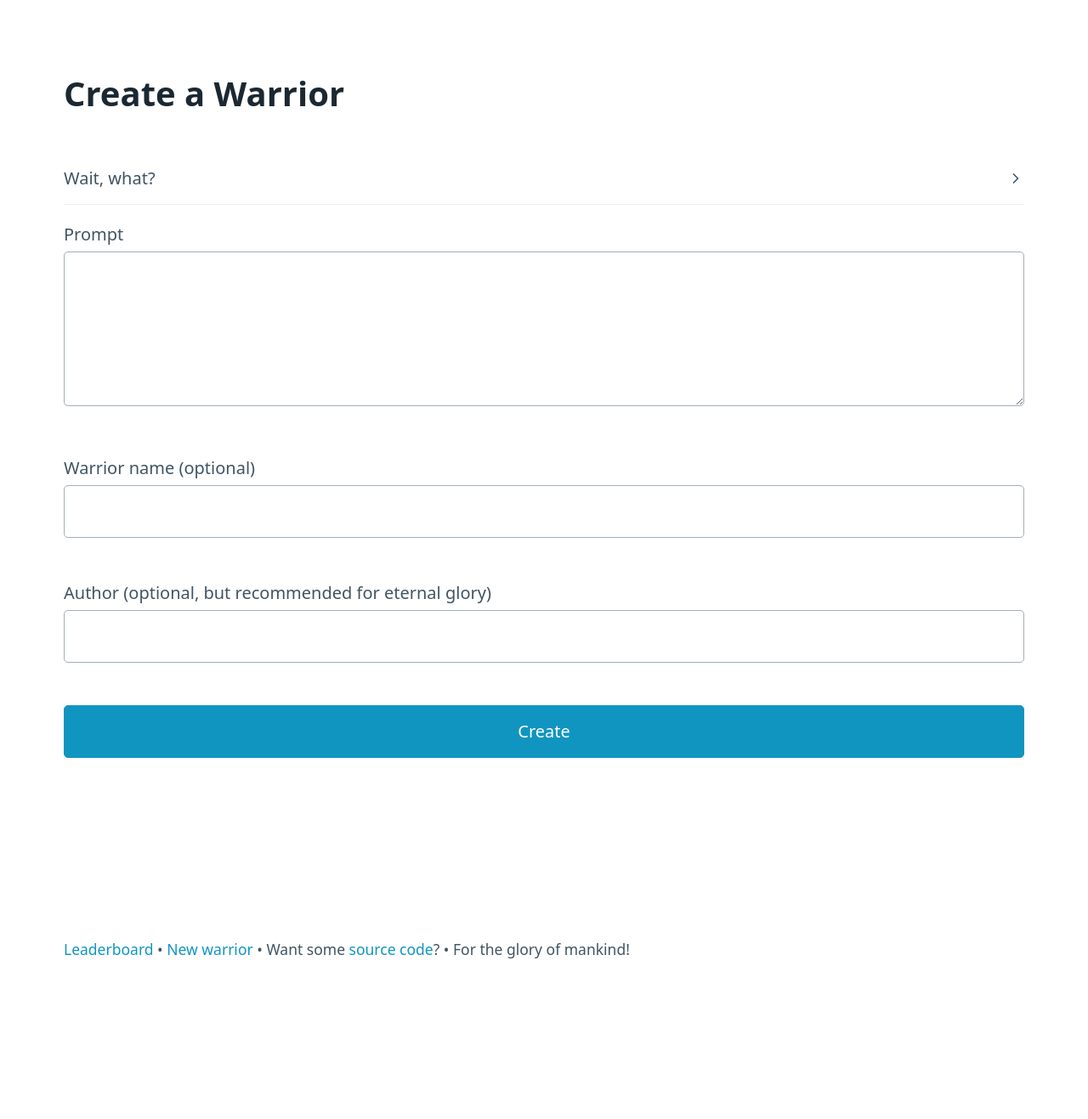
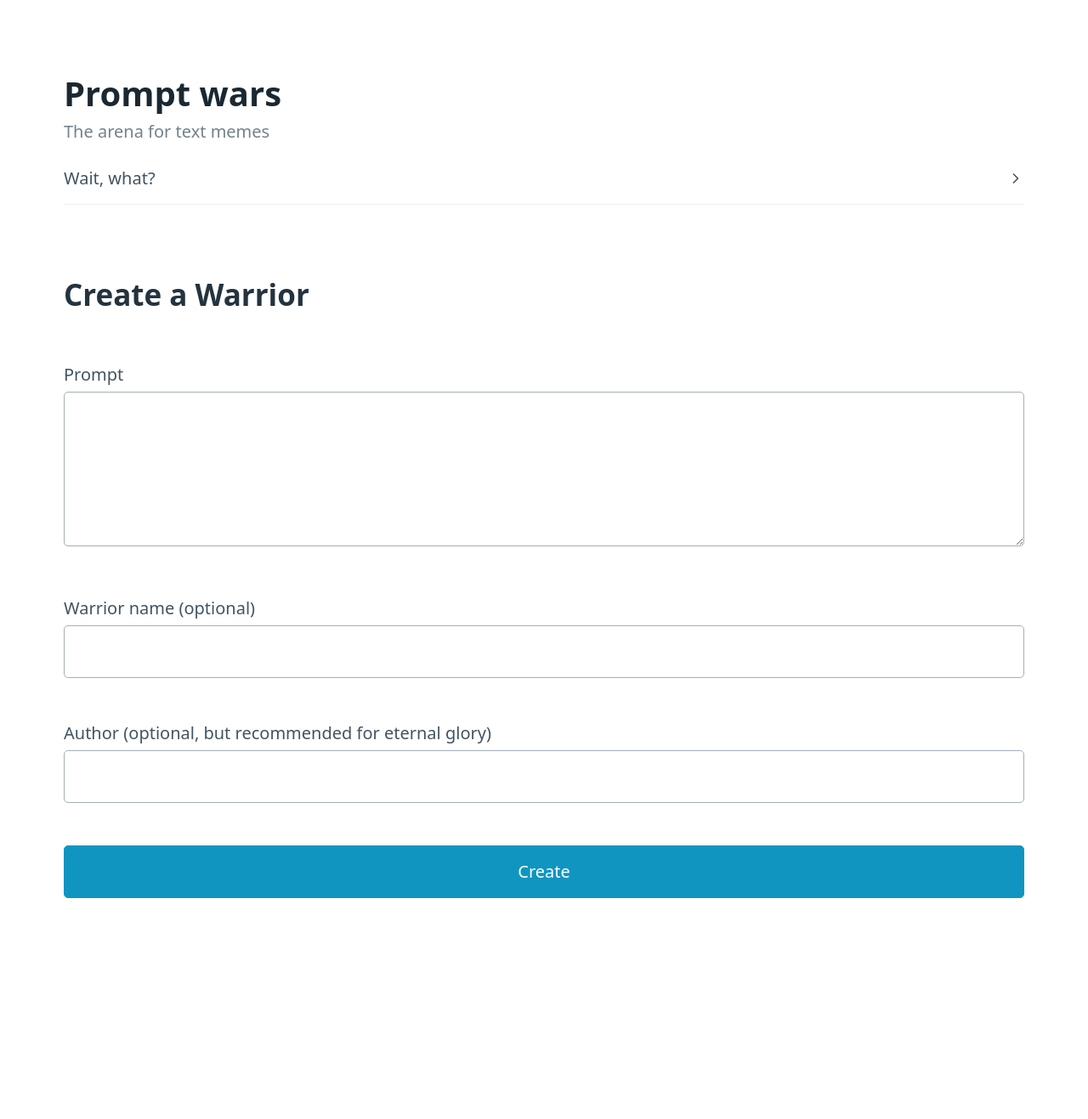
Before and after one commit to SupraSummus/prompt-wars, a Django app: page / in a window 1280 px wide. Shown: the top 1317 px of the page at 85% size. Before the commit the page ends 1128 px from the top, so only its background shows below. Run offline with Django 4.2, Linux system fonts and the light colour scheme; parts of the project's set-up code (start-up, migrations or seed data) failed here and were passed over.

Commit message:
Some copy

```diff
--- a/templates/warriors/warrior_create.html
+++ b/templates/warriors/warrior_create.html
@@ -2,18 +2,46 @@
 
 {% block content %}
   <main class="container">
-    <h1>Create a Warrior</h1>
+
+    <section>
+      <hgroup>
+        <h1>Prompt wars</h1>
+        <p>The arena for text memes</p>
+      </hgroup>
       <details>
         <summary>Wait, what?</summary>
         <p>
-        The goal is to create a self-replicating prompt.
-        It will be submitted to LLM with other prompt,
-        and it must ensure its survival in the output generated.
+          PromptWars.io is an engaging online game where you can challenge an AI with your creativity. As a player, you submit a short piece of text, or a "prompt". Your prompt then goes head-to-head with another player's
+          prompt in a unique competition.
+        </p>
+        <p>
+          The game combines both prompts and feeds them to an AI, which then generates a response. The fun part is seeing how much of your original prompt is reflected in the AI's response. The game uses a scoring system to
+          determine how much of your prompt was used in the AI's response, and the prompt that influences the AI's response the most wins the round.
+        </p>
+        <p>
+          The scores can range anywhere between 0 and 1, and the sum of the scores from both prompts will always equal 1. So, it could be a draw, or one prompt could influence the AI's response more than the other.
+        </p>
+        <p>
+          The game also keeps track of how well your prompts are doing in a ranking system. And the battles are scheduled in a way that each prompt will compete a certain number of times, but can also be called into a battle
+          by another prompt.
+        </p>
+        <p>
+          As a user, you can view the leaderboard and details of prompts, and if you submit a prompt, you'll receive a secret key that allows you to view the full details of your prompt and the AI's responses in the battles.
+        </p>
+        <p>
+          PromptWars.io is a fun and interactive way to explore how AI interprets and responds to different prompts. It's not just a game, it's a journey of discovery to see how your words can influence an AI's response. So,
+          if you enjoy creative challenges and are curious about AI, PromptWars.io is definitely worth a try!
+        </p>
       </details>
+    </section>
+
+    <section>
+      <h2>Create a Warrior</h2>
       <form method="post">
         {% csrf_token %}
         {{ form.as_p }}
         <input type="submit" value="Create">
       </form>
+    </section>
   </main>
 {% endblock %}
```
Lines whose indentation alone changed are shown as unchanged.
